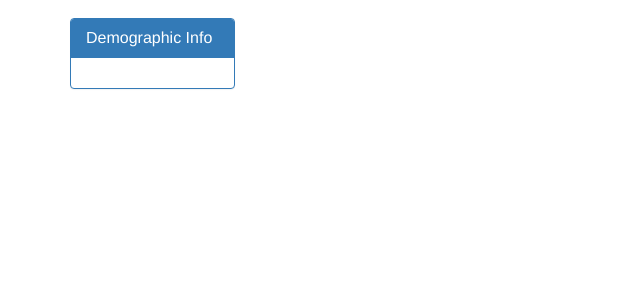
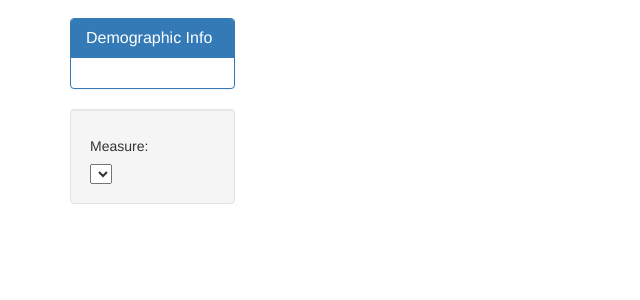
Before and after one commit to fisher1916/healthcare-disparities, a Flask app: page / in a window 1280 px wide. Shown: the part 437-737 px from the top of the page, without its empty margins (0-640 px from the left). Run offline with Flask 2, Linux system fonts and the light colour scheme; data that the repository does not hold is empty; parts of the project's set-up code (start-up, migrations or seed data) failed here and were passed over; some libraries are stand-ins or nearby versions.

Commit message:
added dropdowns in histogram

```diff
--- a/app.py
+++ b/app.py
@@ -148,8 +148,36 @@ def states():
 
     return jsonify(state_data)
 
-@app.route("/racemortalities")
-def racemortalities():
+    #
+# Get a list of unique measures
+#
+
+
+@app.route("/measures")
+def measures():
+    # Create session (link) from Python to the DB
+    session = Session(engine)
+
+    """Return a list of a dictionary for measures"""
+    results = session.query(Cms.measure_name)\
+        .group_by(Cms.measure_name)\
+        .order_by(Cms.measure_name)\
+        .all()
+
+    session.close()
+
+    measure_data = []
+    for measure_name in results:
+        measure_dict = {}
+        measure_dict["measure"] = measure_name[0]
+        measure_data.append(measure_dict)
+
+
+    return jsonify(measure_data)
+
+
+@app.route("/racemortalities/<death>")
+def racemortalities(death):
     # Create session (link) from Python to the DB
     session = Session(engine)
 
@@ -161,7 +189,7 @@ def racemortalities():
     # death = "Death rate for COPD patients"
     # death = "Death rate for pneumonia patients"
     # death =  "Death rate for heart attack patients"
-    death = "Death rate for heart failure patients"
+    # death = "Death rate for heart failure patients"
     query = query.filter(Cms.measure_name == death)
     query = query.group_by(Cms.state, Cms.county_name, Cms.measure_name, Cms.race_category)
 
--- a/static/js/logic.js
+++ b/static/js/logic.js
@@ -2,7 +2,8 @@
 var mortalityUrl = "/mortality";
 var statesURL = "/states";
 var mortalitiesUrl = "/mortalities/";
-var racemortalitiesURL = "/racemortalities";
+var racemortalitiesURL = "/racemortalities/";
+var measuresURL = "/measures";
 
 function mortalityMap(mortality) {
   var myMortality = "Unknown";
@@ -46,8 +47,6 @@ function updateStateChart(state) {
   }
 
   d3.json(mortalitiesUrl + state).then((mortalities) => {
-    console.log(mortalities);
-
     var barTrace = {
       type: "bar",
       x: mortalities.map((d) => mortalityMap(d.measure)),
@@ -68,16 +67,11 @@ function updateStateChart(state) {
   });
 }
 
-function updateHistogram() {
-  d3.json(racemortalitiesURL).then((mortalities) => {
-    console.log("racemortalities");
-    console.log(mortalities);
-    populateDropdown(
-        "measureSelect",
-        measure,
-        "measure_name",
-        measureChange
-      );
+function updateHistogram(measure) {
+  d3.json(racemortalitiesURL + measure).then((mortalities) => {
+    // console.log("racemortalities");
+    // console.log(mortalities);
+
     var x1 = mortalities["white_scores"];
     var x2 = mortalities["black_scores"];
 
@@ -90,7 +84,7 @@ function updateHistogram() {
       type: "histogram",
       opacity: 0.5,
       marker: {
-        color: "pink",
+        color: "green",
       },
     };
     var trace2 = {
@@ -128,7 +122,7 @@ function updateHistogram() {
           x1: x2mean,
           y1: 140,
           line: {
-            color: "red",
+            color: "purple",
             width: 3.5,
             dash: "dot",
           },
@@ -136,12 +130,14 @@ function updateHistogram() {
       ],
     };
     Plotly.newPlot("chart2", data, layout);
-});
+  });
+}
 //
 // Detect when a new state is selected
 //
 function stateChange() {
   updateStateChart(this.value);
+}
 function measureChange() {
   updateHistogram(this.value);
 }
@@ -182,8 +178,8 @@ function populateData() {
     console.log(data);
     // populate the state drop down
     d3.json(statesURL).then((states) => {
-      console.log("states:");
-      console.log(states);
+      // console.log("states:");
+      // console.log(states);
       populateDropdown(
         "stateSelect",
         states,
@@ -192,11 +188,22 @@ function populateData() {
         stateChange
       );
     });
+    d3.json(measuresURL).then((measures) => {
+      console.log("measures:");
+      console.log(measures);
+      populateDropdown(
+        "measureSelect",
+        measures,
+        "measure",
+        "measure",
+        measureChange
+      );
+    });
   });
-};
+}
 
 populateData();
 
 updateStateChart("all");
 
-updateHistogram();
+updateHistogram("Death rate for COPD patients");
--- a/templates/index.html
+++ b/templates/index.html
@@ -38,7 +38,11 @@
         </div>
         <div class="row">
             <div class="col-md-2">
-                <div id="measureSelect"></div>
+                <div class="well">
+                    <h5>Measure:</h5>
+                    <select id="measureSelect">
+                    </select>
+                </div>
             </div>
             <div class="col-md-10">
                 <div id="chart2"></div>
```
